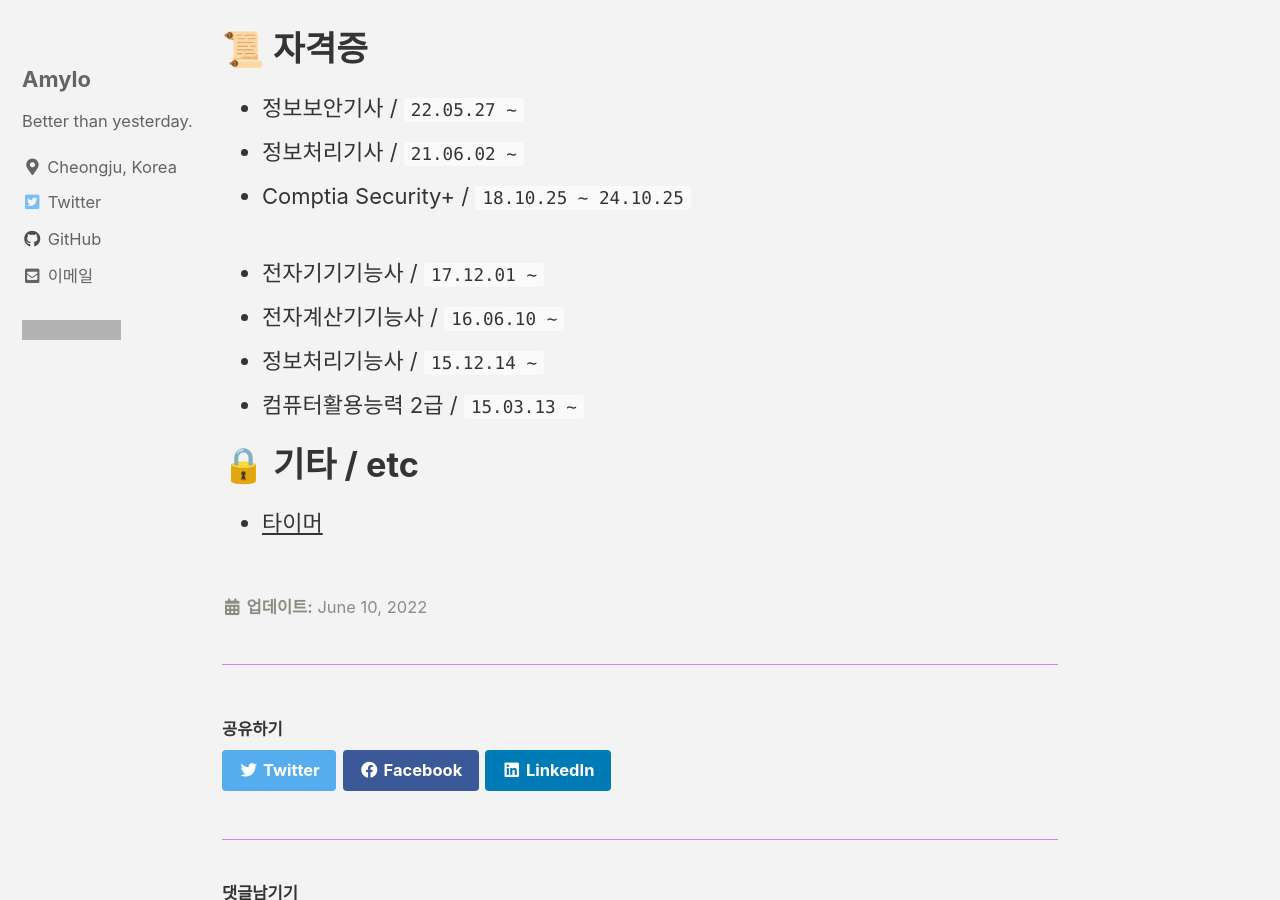
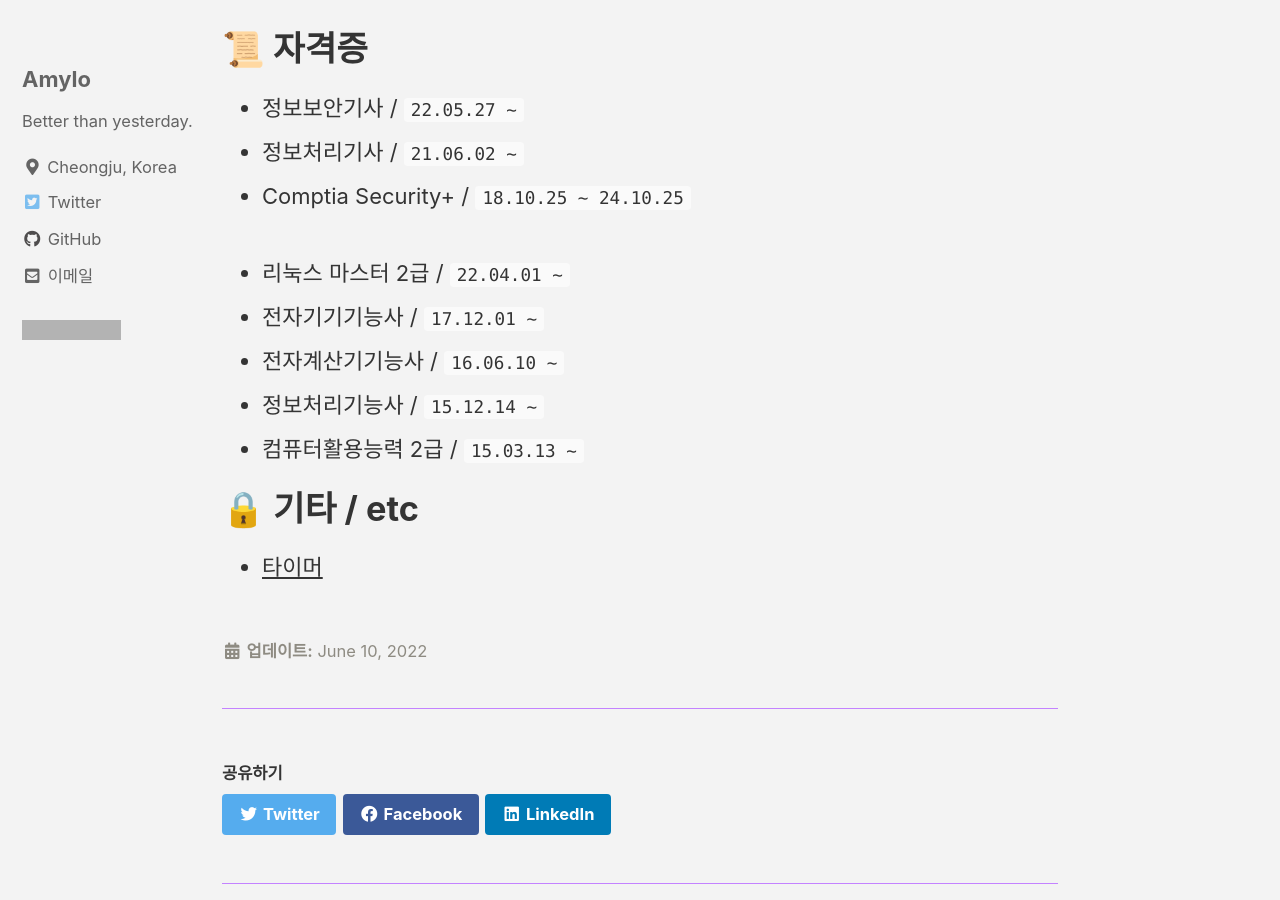
Before and after one commit to Amylo-jh/Amylo-blog, a Jekyll site: the page built from _pages/about.md, in a window 1280 px wide and 900 px high, scrolled down 1217 px. Built offline with Jekyll 4.4.1, drawn with Linux system fonts in a browser that asks for light colours; cached includes are drawn as plain includes; comment, search, counter and statistics services are not loaded; grey boxes are pictures that could not be loaded.

Commit message:
update about page 3

```diff
--- a/_pages/about.md
+++ b/_pages/about.md
@@ -48,6 +48,7 @@ Interested in :
  - 정보처리기사 / `21.06.02 ~`
  - Comptia Security+ / `18.10.25 ~ 24.10.25`
 <br>
+ - 리눅스 마스터 2급 / `22.04.01 ~`
  - 전자기기기능사 / `17.12.01 ~`
  - 전자계산기기능사 / `16.06.10 ~`
  - 정보처리기능사 / `15.12.14 ~`
```
